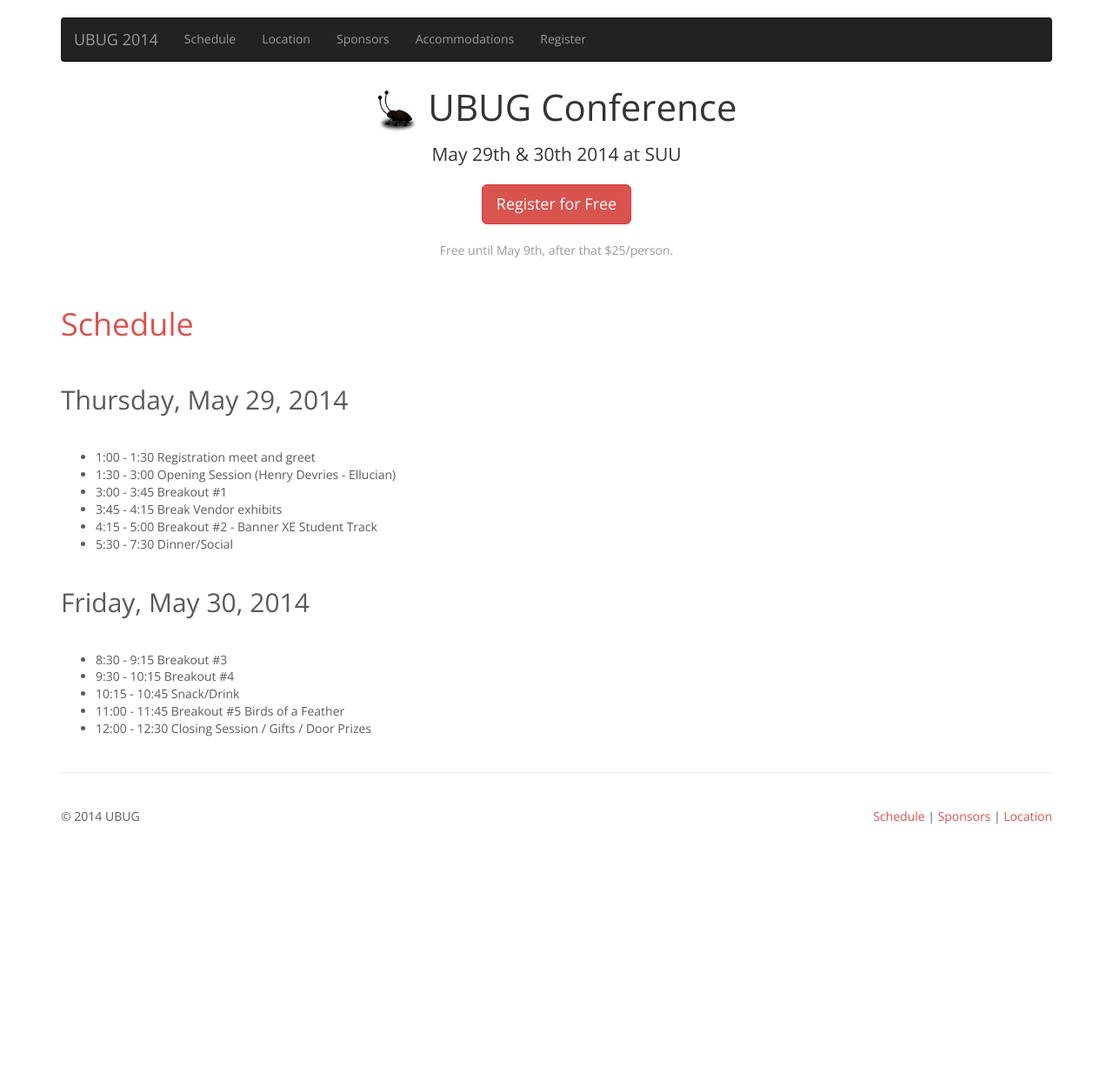
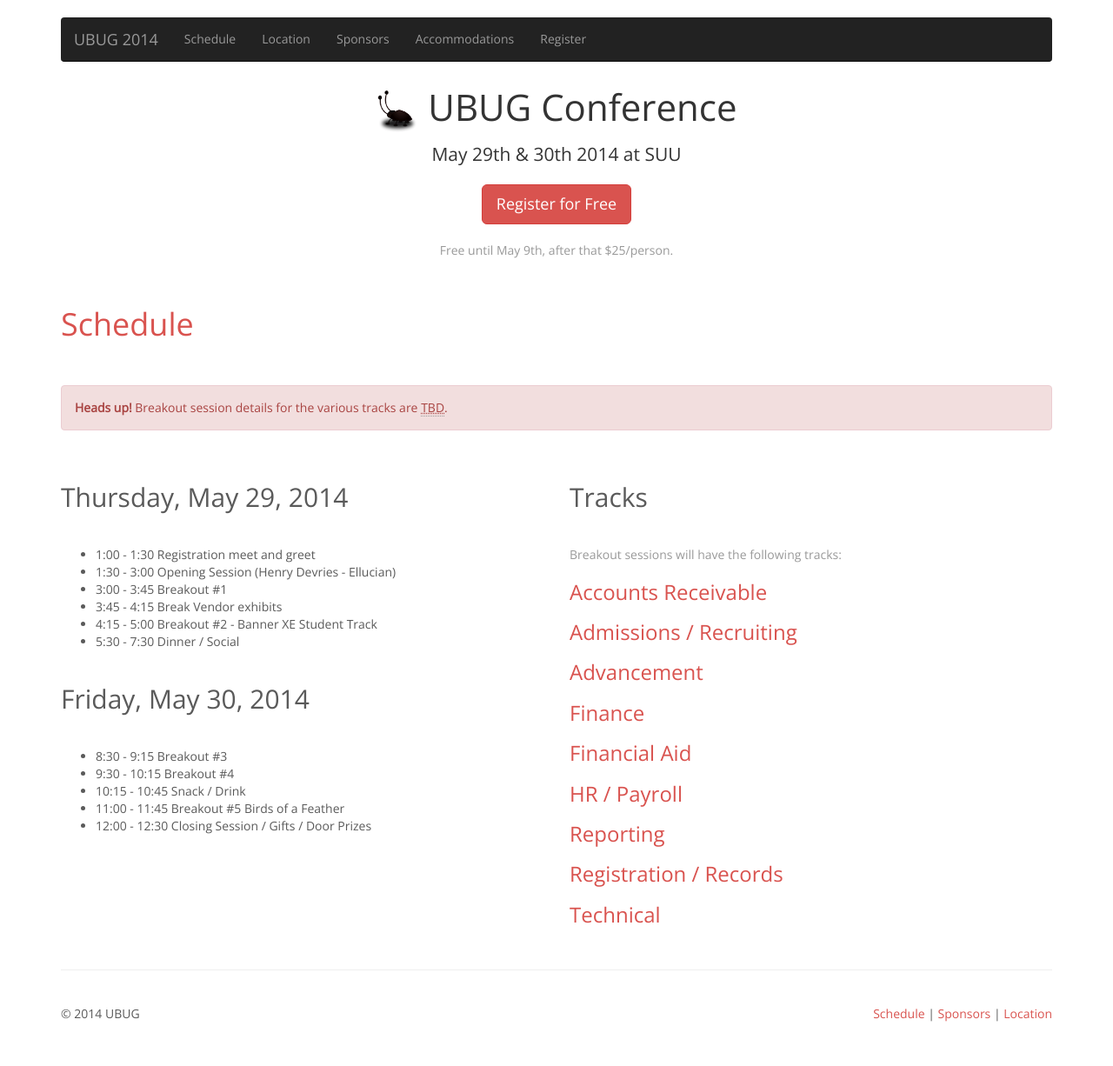
Before and after one commit to ubug/ubug.github.io, a Jekyll site: the page built from schedule/index.html, in a window 1280 px wide. Shown: the whole page at 87% size. Built offline with Jekyll 4.4.1, drawn with Linux system fonts in a browser that asks for light colours; nearby versions of some CDN libraries; Markdown is read by kramdown in place of the engine named in the settings; before the commit the page ends 999 px from its top, so only the background shows below that.

Commit message:
More schedule details. - Schedule page is not html instead of Markdown to support more advanced layout details.

```diff
--- a/_sass/modules/_pages.scss
+++ b/_sass/modules/_pages.scss
@@ -6,6 +6,12 @@
       font-size: 18px;
     }
   }
+    h3 {
+        color: $brand-primary;
+        @media (max-width: $small-break-point) {
+            font-size: 16px;
+        }
+    }
 }
 
 .page-lead {
--- /dev/null
+++ b/schedule/index.html
@@ -0,0 +1,44 @@
+---
+layout: page
+title: Schedule
+---
+<div class="alert alert-danger">
+    <strong>Heads up!</strong> Breakout session details for the various tracks are <abbr title="To be determined">TBD</abbr>.
+</div>
+<div class="row">
+    <div class="col-md-6">
+        <h2>Thursday, May 29, 2014</h2>
+        <ul>
+            <li>1:00 - 1:30 Registration meet and greet</li>
+            <li>1:30 - 3:00 Opening Session (Henry Devries - Ellucian)</li>
+            <li>3:00 - 3:45 Breakout #1</li>
+            <li>3:45 - 4:15 Break Vendor exhibits</li>
+            <li>4:15 - 5:00 Breakout #2 - Banner XE Student Track</li>
+            <li>5:30 - 7:30 Dinner / Social</li>
+        </ul>
+
+        <h2>Friday, May 30, 2014</h2>
+        <ul>
+            <li>8:30 - 9:15 Breakout #3</li>
+            <li>9:30 - 10:15 Breakout #4</li>
+            <li>10:15 - 10:45 Snack / Drink</li>
+            <li>11:00 - 11:45 Breakout #5 Birds of a Feather</li>
+            <li>12:00 - 12:30 Closing Session / Gifts / Door Prizes</li>
+        </ul>
+    </div>
+    <div class="col-md-6">
+        <h2>Tracks</h2>
+
+        <p class="text-muted">Breakout sessions will have the following tracks:</p>
+
+        <h3>Accounts Receivable</h3>
+        <h3>Admissions / Recruiting</h3>
+        <h3>Advancement</h3>
+        <h3>Finance</h3>
+        <h3>Financial Aid</h3>
+        <h3>HR / Payroll</h3>
+        <h3>Reporting</h3>
+        <h3>Registration / Records</h3>
+        <h3>Technical</h3>
+    </div>
+</div>
```
Also changed, not shown: schedule/index.md (deleted, +0 -22 lines), css/app.css.
